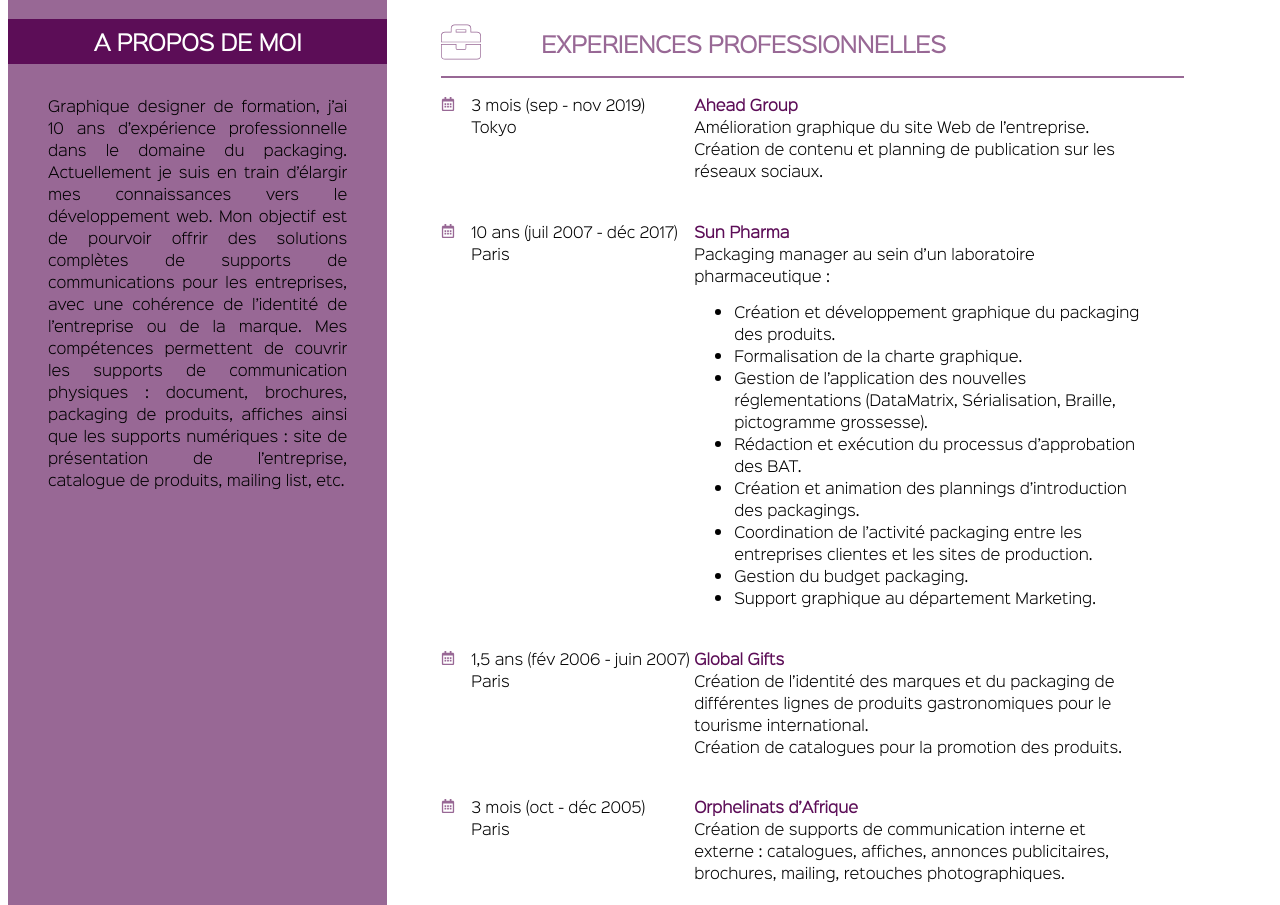
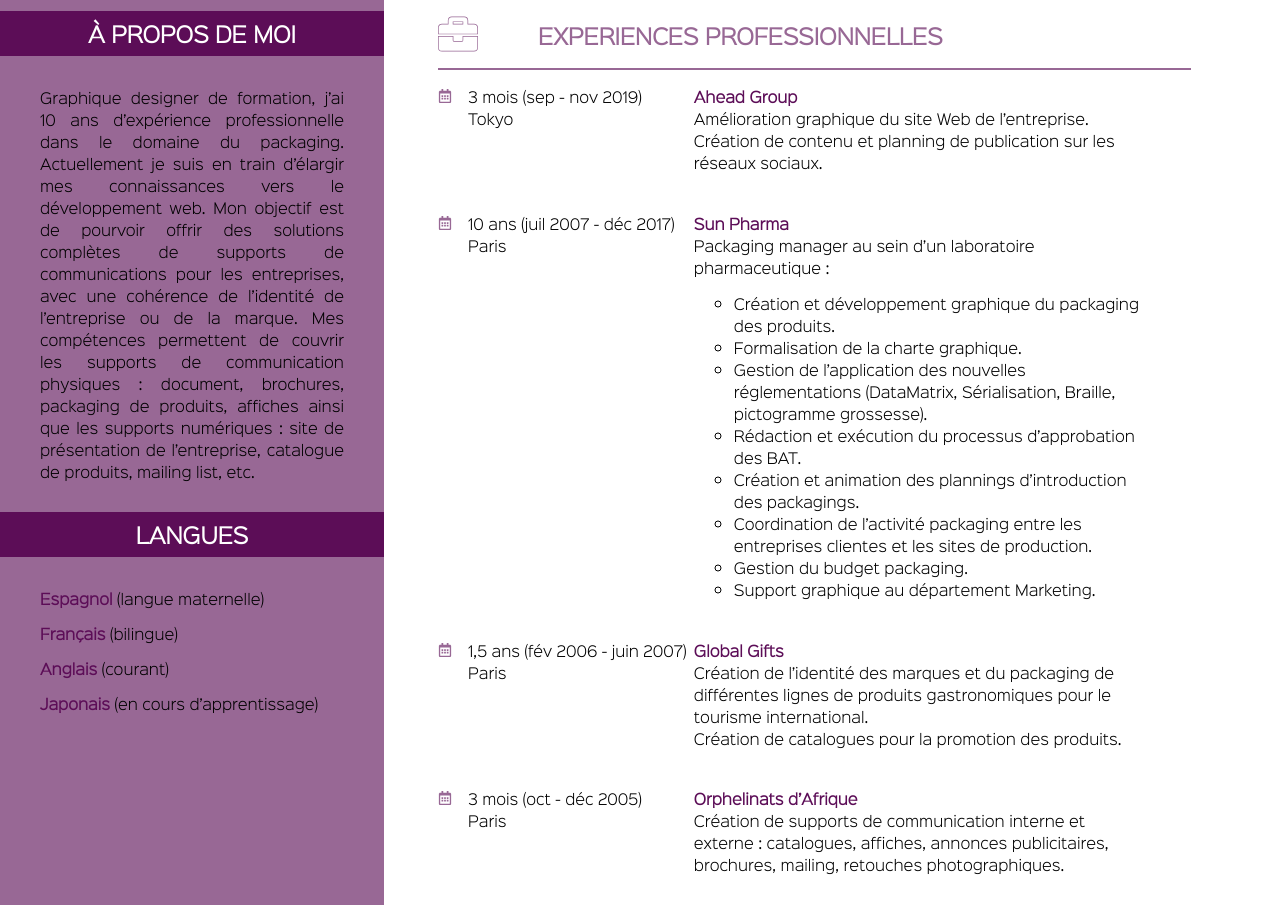
Before and after one commit to michelre/claudiap2, a plain HTML site: page CV_Claudia.html in a window 1280 px wide. Shown: the part 645-1550 px from the top of the page. Drawn offline with Linux system fonts and the light colour scheme; files whose address does not match are found by name.

Commit message:
delete margin on the page, added languages text

```diff
--- a/CV_Claudia.html
+++ b/CV_Claudia.html
@@ -47,7 +47,7 @@
                 </div>
                 <div class="propos">
                     <div>
-                        <h2 class="h2_fond">A propos de moi</h2>
+                        <h2 class="h2_fond">À propos de moi</h2>
                     </div>
                     <div class="text_lisere">
                         <p>
@@ -60,6 +60,19 @@
                             packaging de produits, affiches ainsi que les supports numériques : site de
                             présentation de l’entreprise, catalogue de produits, mailing list, etc.
                         </p>
+                    </div>
+                </div>
+                <div class="langues">
+                    <div>
+                        <h2 class="h2_fond">Langues</h2>
+                    </div>
+                    <div class="text_lisere">
+                        <ul class="liste_langues">
+                            <p><li><span class="entreprise">Espagnol</span> (langue maternelle)</li></p>
+                            <p><li><span class="entreprise">Français</span> (bilingue)</li></p>
+                            <p><li><span class="entreprise">Anglais</span> (courant)</li></p>
+                            <p><li><span class="entreprise">Japonais</span> (en cours d’apprentissage)</li></p>
+                        </ul>
                     </div>
                 </div>
                 <div class="loisirs">
--- a/style.css
+++ b/style.css
@@ -20,6 +20,11 @@
          url('fonts/SinkinSans-300Light-webfont.svg#sinkin_sans300_light') format('svg');
     font-weight: normal;
     font-style: normal;
+}
+
+body
+{
+    margin: 0px;
 }
 
 p, ul
@@ -65,6 +70,13 @@ a:link
 a:hover
 {
     color:  white;
+}
+
+ul.liste_langues
+{
+    list-style-type: none;
+    margin: 0;
+    padding: 0;
 }
 
 #lisere, #contenuCV
@@ -235,6 +247,11 @@ section
     color: rgb(92, 13, 87)
 }
 
+ul
+{
+    list-style-type: circle;
+}
+
 .design, .langages
 {
     margin-bottom: 10px;
```
